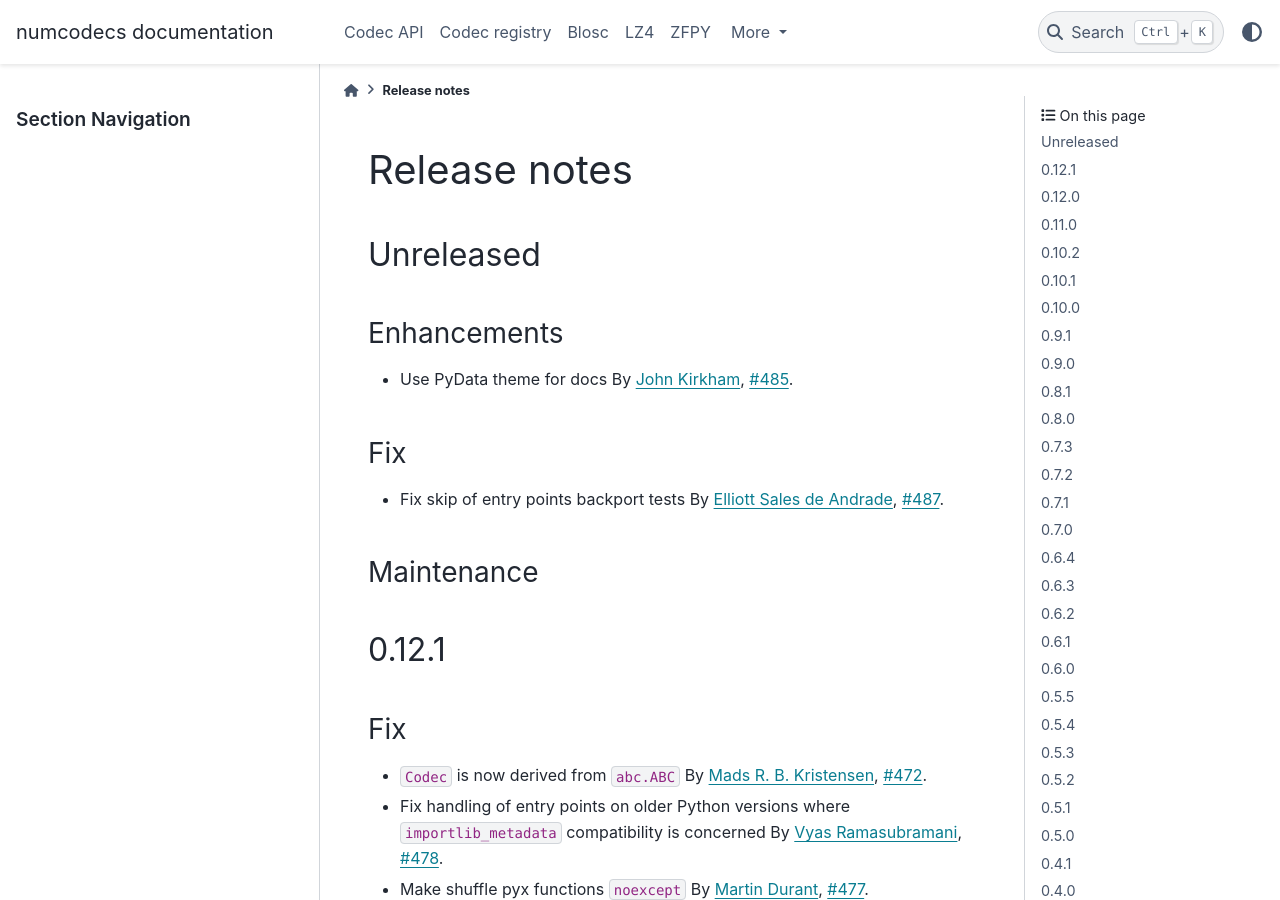
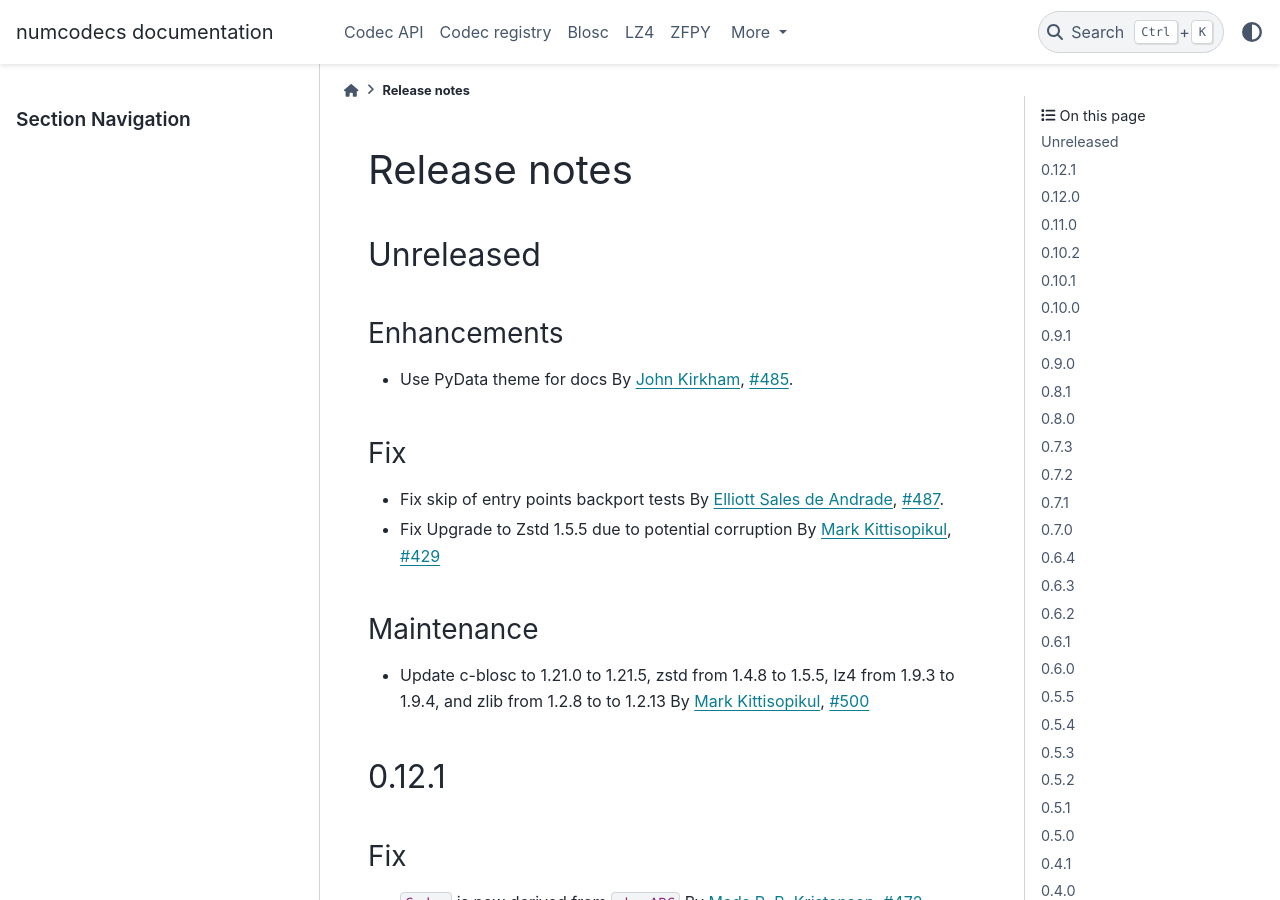
Before and after one commit to zarr-developers/numcodecs, a Sphinx documentation site: the page built from docs/release.rst, in a window 1280 px wide and 900 px high. Built offline with Sphinx 7.4.7 and the PyData theme 0.15.4, drawn with Linux system fonts in a browser that asks for light colours; the version number could not be read and is left out.

Commit message:
Add to release notes [skip ci]

```diff
--- a/docs/release.rst
+++ b/docs/release.rst
@@ -22,9 +22,15 @@ Fix
 
 * Fix skip of entry points backport tests
   By :user:`Elliott Sales de Andrade <QuLogic>`, :issue:`487`.
+* Fix Upgrade to Zstd 1.5.5 due to potential corruption
+  By :user:`Mark Kittisopikul <mkitti>`, :issue:`429`
 
 Maintenance
 ~~~~~~~~~~~
+* Update c-blosc to 1.21.0 to 1.21.5, zstd from 1.4.8 to 1.5.5,
+  lz4 from 1.9.3 to 1.9.4, and zlib from 1.2.8 to to 1.2.13
+  By :user:`Mark Kittisopikul <mkitti>`, :issue:`500`
+
 
 .. _release_0.12.1:
 
```
